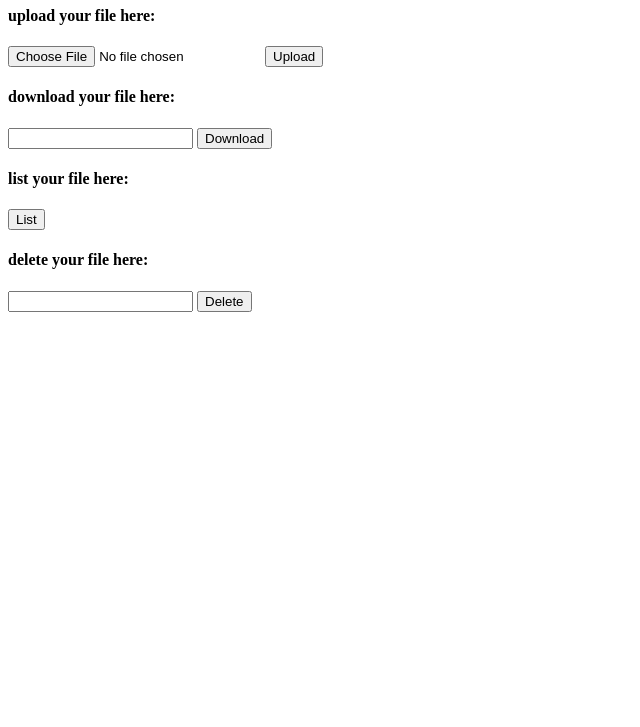
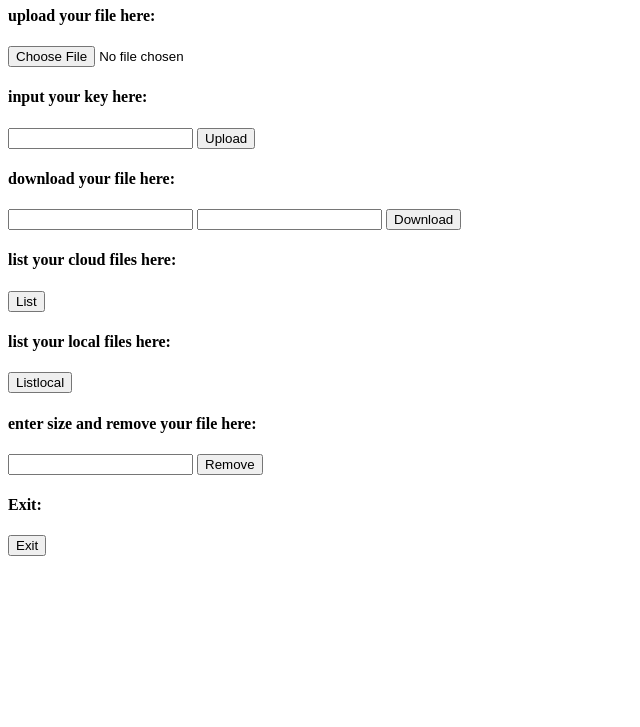
Before and after one commit to srinivas0v/IBM-Bluemix-Cloud--File-encryption-Data-storage, a plain HTML site: page index.html in a window 1280 px wide. Shown: the part 73-800 px from the top of the page, without its empty margins (0-640 px from the left). Drawn offline with Linux system fonts and the light colour scheme.

Commit message:
Add files via upload

```diff
--- a/index.html
+++ b/index.html
@@ -4,24 +4,39 @@
     <meta charset="UTF-8">
     <title>cloud computing</title>
 </head>
-<body>
-<h1>Assignment 2</h1>
+
+<h1>Assignment 1</h1>
 <form name="upload" action="/" method="post" enctype="multipart/form-data">
     <h4> upload your file here:</h4>
- <input type="file" name="file_upload">
+ <input type="file" name="file_upload"> <br>
+     <h4> input your key here:</h4>
+    <input type="text" name="key">
   <input type="submit" name="submit" value="Upload"> <br>
 
     <h4> download your file here:</h4>
     <input type="text" name="file_download">
+
+    <input type="text" name="dkey">
     <input type="submit" name="submit" value="Download"> <br>
 
-    <h4> list your file here:</h4>
-  <input type="submit" name="submit" value="List"> <br>
+    <h4> list your cloud files here:</h4>
+    <input type="submit" name="submit" value="List"> <br>
 
-    <h4> delete your file here:</h4>
-    <input type="text" name="file_delete">
-    <input type="submit" name="submit" value="Delete"> <br>
+
+    <h4> list your local files here:</h4>
+    <input type="submit" name="submit" value="Listlocal"> <br>
+
+    <h4> enter size and remove your file here:</h4>
+    <input type="text" name="fsize">
+    <input type="submit" name="submit" value="Remove"> <br>
+
+
 </form>
 
+<form action="Exit">
+<h4> Exit:</h4>
+
+    <input type="submit"  value="Exit"> <br>
+</form>
 </body>
 </html>
```
